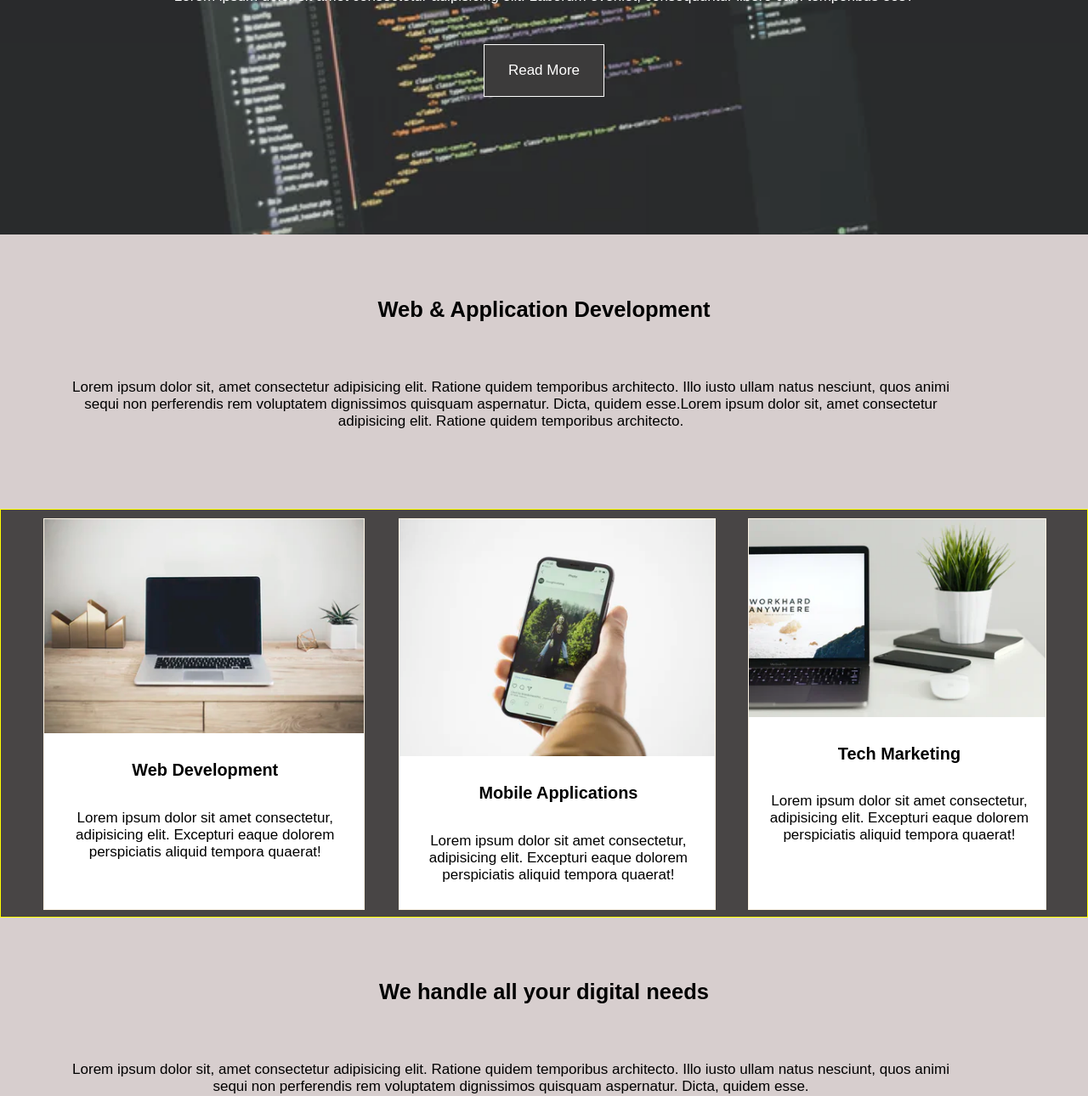
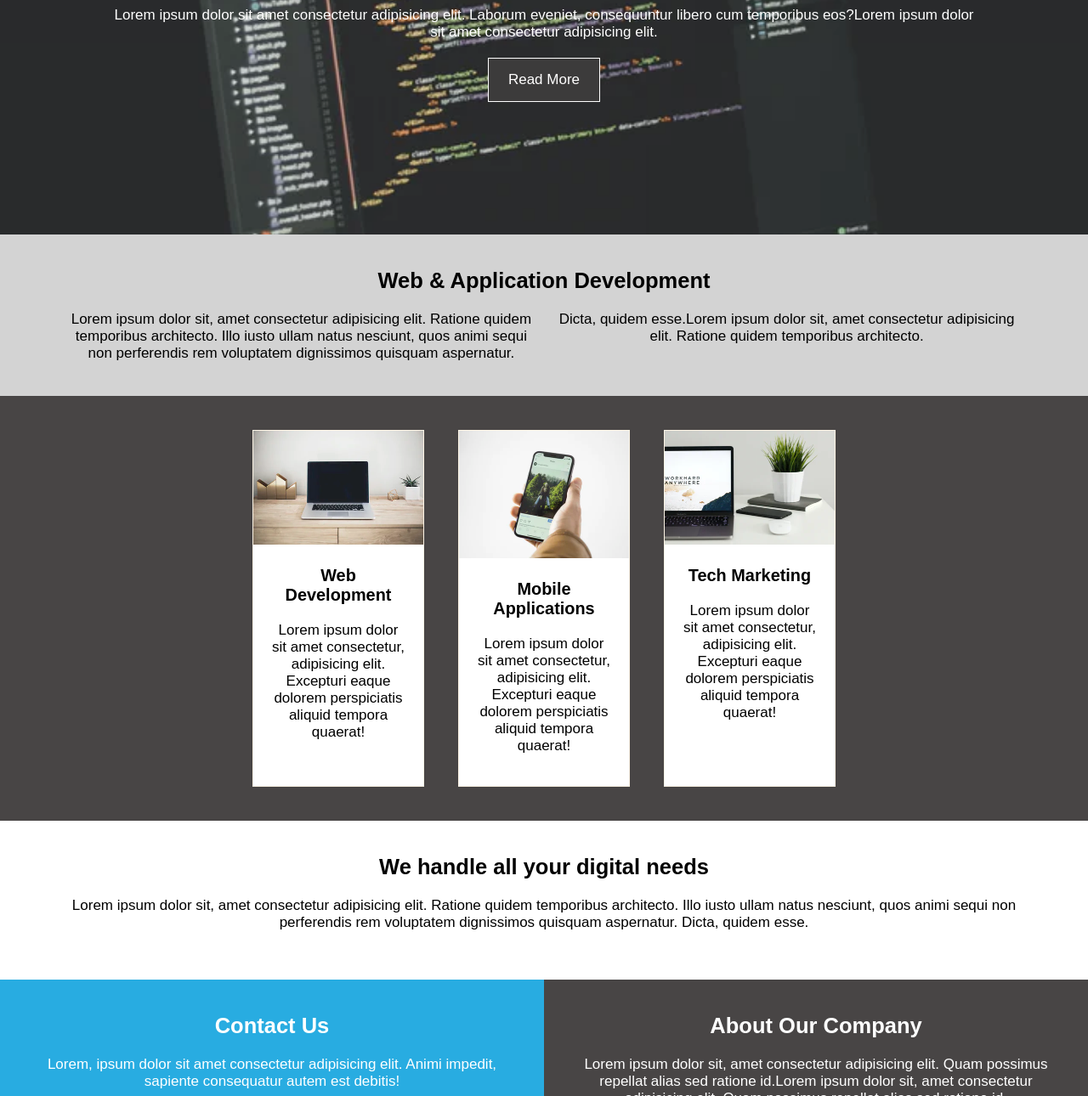
Before and after one commit to tomiris-andarbayeva/design-agency, a plain HTML site: page index.html in a window 1280 px wide. Shown: the part 204-1494 px from the top of the page at 85% size. Drawn offline with Linux system fonts and the light colour scheme.

Commit message:
changed cards section and footer

```diff
--- a/index.html
+++ b/index.html
@@ -14,29 +14,32 @@
         <header>
 
             <h1>Welcome to AZM Web Solutions</h1>
-                <p class="header-p">Lorem ipsum dolor sit amet consectetur adipisicing elit. Laborum eveniet, consequuntur libero cum
-                    temporibus eos?</p>
+            <div class="first-paragraph">Lorem ipsum dolor sit amet consectetur adipisicing elit. Laborum eveniet,
+                consequuntur libero cum
+                temporibus eos?Lorem ipsum dolor sit amet consectetur adipisicing elit.</div>
             <div class="button">Read More </div>
 
 
         </header>
+    </div>
+
+
 
     <!-- SECTION WITH TEXT CONTENT ONLY -->
-        <section class="content">
-
+    <section class="light-grey content ">
         <h2>Web & Application Development</h2>
-            <p>Lorem ipsum dolor sit, amet consectetur adipisicing elit. Ratione quidem temporibus architecto. Illo
+        <div class="second-paragraph">Lorem ipsum dolor sit, amet consectetur adipisicing elit. Ratione quidem
+            temporibus architecto. Illo
             iusto ullam natus nesciunt, quos animi sequi non perferendis rem voluptatem dignissimos quisquam
-                aspernatur. Dicta, quidem esse.Lorem ipsum dolor sit, amet consectetur adipisicing elit. Ratione quidem temporibus architecto.</p>
-
-
+            aspernatur. Dicta, quidem esse.Lorem ipsum dolor sit, amet consectetur adipisicing elit. Ratione quidem
+            temporibus architecto.</div>
     </section>
 
     <!-- CARDS SECTION STARTS HERE -->
-        <section class="cards">
+        <section class="cards-wrapper">
             <div class="card-box">
                 <img src="images/laptop-1.webp" alt="Web Development">
-                <div class="card-content">
+                <div class="card-text">
                     <h3>Web Development</h3>
                     <p>Lorem ipsum dolor sit amet consectetur, adipisicing elit. Excepturi eaque dolorem perspiciatis
                         aliquid tempora quaerat!</p>
@@ -45,7 +48,7 @@
 
             <div class="card-box">
                 <img src="images/phone-2.webp" alt="Mobile Applications">
-                <div class="card-content">
+                <div class="card-text">
                     <h3>Mobile Applications</h3>
                     <p>Lorem ipsum dolor sit amet consectetur, adipisicing elit. Excepturi eaque dolorem perspiciatis
                         aliquid tempora quaerat!</p>
@@ -54,7 +57,7 @@
 
             <div class="card-box">
                 <img src="images/laptop-3.webp" alt="Tech Marketing">
-                <div class="card-content">
+                <div class="card-text">
                     <h3>Tech Marketing</h3>
                     <p>Lorem ipsum dolor sit amet consectetur, adipisicing elit. Excepturi eaque dolorem perspiciatis
                         aliquid tempora quaerat!</p>
@@ -62,6 +65,9 @@
             </div>
 
         </section>
+    </div>
+
+
 
     <!-- SECOND SECTION WITH TEXT CONTENT ONLY -->
     <section class="content">
@@ -69,36 +75,30 @@
         <p>Lorem ipsum dolor sit, amet consectetur adipisicing elit. Ratione quidem temporibus architecto. Illo
             iusto ullam natus nesciunt, quos animi sequi non perferendis rem voluptatem dignissimos quisquam
             aspernatur. Dicta, quidem esse.</p>
-
     </section>
 
-        <!-- FOOTER STARTS HERE -->
 
-        <section class="footer">
-            <footer class="blue">
+<!-- CONTACT AND ABOUT SECTION -->
+    <section class="blue-gray">
+        <div class="blue content">
             <h2>Contact Us</h2>
             <p>Lorem, ipsum dolor sit amet consectetur adipisicing elit. Animi impedit, sapiente consequatur autem
                 est debitis!</p>
             <p>contact@azmwebsolutions.com</p>
-            </footer>
-
-            <footer class="gray">
+        </div>
+        <div class="gray content">
             <h2>About Our Company</h2>
             <p>Lorem ipsum dolor sit, amet consectetur adipisicing elit. Quam possimus repellat alias sed ratione
                 id.Lorem ipsum dolor sit, amet consectetur adipisicing elit. Quam possimus repellat alias sed
                 ratione id.</p>
-            </footer>
-            <footer class="black">
+        </div>
+    </section>
+
+     <!-- FOOTER STARTS HERE -->
+    <footer class="black content">
         <div>AZM Web Solutions</div>
         <div>Project by <a href="#"> <span class="traversy"> Traversy Media</span> </a> </div>
     </footer>
-
-        </section>
-
-
-
-    </div>
-
 </body>
 
 </html>
--- a/style.css
+++ b/style.css
@@ -1,36 +1,16 @@
-*{
+body {
     margin: 0%;
-}
-
-body {
     font-family: Arial, Helvetica, sans-serif;
     text-align: center;
     font-size: 17px;
 }
 
-/* h1, h2, h3 {border: chartreuse solid 1px;
-  }
-  p{
-    border: orange solid 1px;
-}*/
 
- h1,h2, h3, p {
-    width:90%;
-    padding: 2% 0%;
-    margin: auto;
+h1, h2, h3{
+    margin-top: 0;
 }
 
-h2, h3 {
-    margin-bottom: 20px;
-}
-
-
-.header-p, h1 {
-    max-width: 80%;
-    margin: auto;
-}
-
-/* Header styling */
+/* HEADER STYLING*/
 
 header {
     background-image:url(images/backgr-img.webp) ;
@@ -42,16 +22,22 @@ header {
 
 }
 
+.container h1 {
+    padding-top: 150px;
+    padding-left: 30px;
+    padding-right: 30px;
+}
 
-h1 {
-    padding-top: 100px;
+.first-paragraph {
+    max-width:80%;
+    margin: auto;
 }
 
 .button {
     border: solid 1px white;
     width: 100px;
     margin: auto;
-    padding: 20px;
+    padding: 15px;
     margin-top: 20px;
     background-color: rgb(40, 38, 38);
 }
@@ -60,36 +46,38 @@ h1 {
     background-color: darkorange;
 }
 
-/* Content section */
+/* CONTENT SECTION AS A ONE PARAGRAPH*/
+
 
 .content{
-    padding: 50px;
-    background-color: rgb(215, 206, 206);
+    background-color: white;
+    text-align: center;
+    padding: 40px;
 }
 
-/* Cards section */
+.light-grey {
+    background-color: lightgrey;
+}
 
-.cards{
+
+/* CARDS SECTION VERTICALLY */
+
+.cards-wrapper {
     background-color:rgb(72, 69, 69) ;
-    padding: 20px;
+    padding: 20px 0px;
 }
 
 .card-box {
-    margin: auto;
-    width: 90%;
     background-color: white;
+    margin: 20px;
 }
 
 img {
     width: 100%;
 }
 
-h3, p {
-    margin: 20px;
-}
 
-
-/* Footer styling */
+/* CONTACT AND ABOUT SECTION VERTICALLY*/
 
 .blue {
     background-color: rgb(40, 172, 225);
@@ -101,32 +89,38 @@ h3, p {
     background-color: rgb(72, 69, 69);
 }
 
+/* FOOTER */
 .black {
 
     background-color: black;
     color: white;
 }
 
-.blue, .gray, .black {
-    padding: 40px;
-}
 
 .traversy {
     color:  rgb(40, 172, 225);
     text-decoration:none;
 }
 
-
- /* Media queries for both tablet and desktop */
+ /* TABLET AND DESKTOP */
 
  @media screen and (min-width: 768px) {
-    .cards{
-        border: solid 1px yellow;
-        display: grid;
-        grid-template-columns:auto auto auto;
-        padding: 10px 30px;
-        background-color: rgb(72, 69, 69);
-        color: white;
+
+    /* DIVIDING ONE PARAGRAPH INTO 2 COLUMNS */
+     .second-paragraph {
+         columns: 2;
+         column-gap: 2%;
+         padding: 0px 40px;
+     }
+
+     /* MAKING 3 CARD-BOXES HORIZONTALLY */
+    .cards-wrapper{
+
+      display:inline-flex;
+      justify-content: space-evenly;
+      justify-content: center;
+      width: 100%;
+
     }
 
     .card-box {
@@ -134,11 +128,22 @@ h3, p {
         border: oldlace solid 1px;
         color: black;
         background-color: white;
-        height: 100%;
+        max-width: 200px;
+
+    }
+
+    .card-text{
+        padding: 20px;
     }
 
     img {
         width: 100%;
     }
 
+
+    /* MAKING CONTACT AND ABOUT SECTION NEXT TO EACH OTHER */
+    .blue-gray {
+        display: grid;
+        grid-template-columns:repeat(2, 1fr);
+    }
  }
```
Lines whose indentation alone changed are shown as unchanged.
